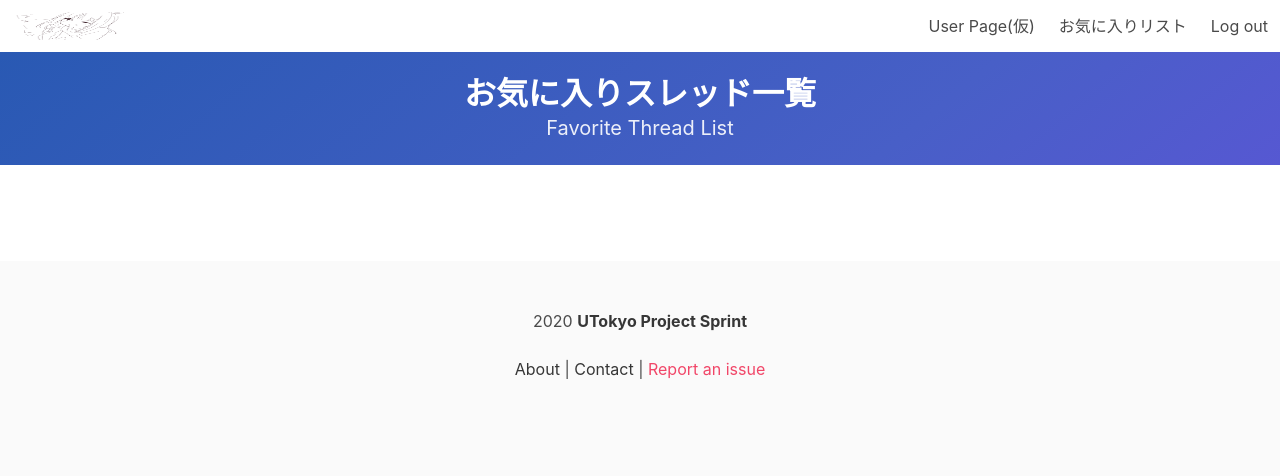
After one commit to tsubuanko/UTAB, a Django app: page /user/1/favorite_thread/ in a window 1280 px wide. The commit adds this page. Shown: the top 476 px of the page. Run offline with Django 3.2, Linux system fonts and the light colour scheme; the visitor is signed in with stand-in values (Sample User, id 1); data that the repository does not hold is empty; some libraries are stand-ins or nearby versions.

Commit message:
お気に入り機能

```diff
--- a/cms/admin.py
+++ b/cms/admin.py
@@ -66,7 +66,7 @@ class UserAdmin(BaseUserAdmin):
     list_filter = ('is_staff',)
     fieldsets = (
         (None, {'fields': ('email', 'password')}),
-        ('Personal info', {'fields': ('username', 'last_name', 'first_name')}),
+        ('Personal info', {'fields': ('username', 'last_name', 'first_name', 'favorite_thread')}),
         ('Permissions', {'fields': ('is_staff',)}),
     )
     # add_fieldsets is not a standard ModelAdmin attribute. UserAdmin
--- a/cms/models.py
+++ b/cms/models.py
@@ -7,6 +7,14 @@ from django.core.mail import send_mail
 from django.db import models
 from django.utils import timezone
 from django.utils.translation import gettext_lazy as _
+
+
+class Thread(models.Model):
+    subject = models.CharField(max_length=100)
+    code = models.CharField(max_length=100, null=True)
+
+    def __str__(self):
+        return self.subject
 
 
 # User-related
@@ -80,6 +88,8 @@ class AbstractUser(AbstractBaseUser, PermissionsMixin):
 
     twitter = models.CharField(_('Twitter'), max_length=50, blank=True)
 
+    favorite_thread = models.ManyToManyField(Thread, blank=True)
+
     objects = UserManager()
 
     EMAIL_FIELD = 'email'
@@ -108,14 +118,6 @@ class User(AbstractUser):
         swappable = "AUTH_USER_MODEL"
 
 
-class Thread(models.Model):
-    subject = models.CharField(max_length=100)
-    code = models.CharField(max_length=100, null=True)
-
-    def __str__(self):
-        return self.subject
-
-
 class Post(models.Model):
     thread = models.ForeignKey(Thread, on_delete=models.CASCADE, null=True, related_name='threads')
     message = models.TextField(max_length=3000)
--- a/cms/templates/cms/base.html
+++ b/cms/templates/cms/base.html
@@ -29,6 +29,7 @@
                 <div class="navbar-end">
                     {% if user.is_authenticated %}
                     <a class="navbar-item " href="{% url 'cms:user_detail' user.pk %}">User Page(仮)</a>
+                    <a class="navbar-item " href="{% url 'cms:favorite_thread' user.pk %}">お気に入りリスト</a>
                     <a class="navbar-item" href="{% url 'cms:logout' %}">Log out</a>
                     {% else %}
                     <a class="navbar-item is-grey" href="#">About</a>
--- /dev/null
+++ b/cms/templates/cms/favorite_thread.html
@@ -0,0 +1,31 @@
+{% extends 'cms/base.html' %}
+
+{% block title %}お気に入りスレッド一覧 | {% endblock %}
+
+{% block hero %}
+<section class="hero is-small is-link is-bold">
+    <div class="hero-body">
+        <div class="container has-text-centered">
+            <h1 class="title">お気に入りスレッド一覧</h1>
+            <h2 class="subtitle">Favorite Thread List</h2>
+        </div>
+    </div>
+</section>
+{% endblock %}
+
+{% block content %}
+<section class="section">
+    <div class="container">
+        <div class="tile is-ancestor">
+            <div class="tile is-12 is-vertical is-parent">
+                {% for thread in thread_list %}
+                <div class="tile is-child box">
+                    <a class="title is-4" href="{% url 'cms:post' pk=thread.pk %}">{{ thread }}</a>
+                    <p>Lorem ipsum dolor sit</p>
+                </div>
+                {% endfor %}
+            </div>
+        </div>
+    </div>
+</section>
+{% endblock %}
--- a/cms/templates/cms/post.html
+++ b/cms/templates/cms/post.html
@@ -8,6 +8,12 @@
         <div class="container has-text-centered">
             <h1 class="title">{{ thread }}</h1>
             <h2 class="subtitle">{{ thread.code }}</h2>
+            {{favorite_flag}}
+            {% if favorite_flag %}
+                <a class="button is-info navbar-item" href="{% url 'cms:remove_favorite' thread.id %}"><strong>お気に入り解除</strong></a>
+            {% else %}
+                <a class="button is-info navbar-item" href="{% url 'cms:add_favorite' thread.id %}"><strong>お気に入り登録</strong></a>
+            {% endif %}
         </div>
     </div>
 </section>
--- a/cms/urls.py
+++ b/cms/urls.py
@@ -18,4 +18,7 @@ urlpatterns = [
     path('thread/', views.ThreadListView.as_view(), name='thread'),
     path('thread/<int:pk>/', views.post_list, name='post'),
     path('thread/add/', views.add_thread, name='thread_add'),
+    path('user/<int:pk>/favorite_thread/', views.favorite_thread, name='favorite_thread'),
+    path('thread/<int:pk>/add_favorite/', views.add_favorite, name='add_favorite'),
+    path('thread/<int:pk>/remove_favorite/', views.remove_favorite, name='remove_favorite'),
 ]
--- a/cms/views.py
+++ b/cms/views.py
@@ -124,18 +124,21 @@ def post_list(request, pk):
     per_page = 10
 
     thread = get_object_or_404(Thread,pk=pk)
-    post_list= Post.objects.filter(thread=thread)
-    post_list=post_list[::-1]
+    post_list = Post.objects.filter(thread=thread)
+    post_list = post_list[::-1]
     form = PostForm(request.POST or None)
+    user = request.user
+    favorite_list = user.favorite_thread.all()
+    favorite_flag = True if thread in favorite_list else False
 
     if form.is_valid():
         post = form.save(commit=False)
         post.thread = thread
-        post.created_by = request.user
+        post.created_by = user
         post.save()
         return redirect('cms:post', pk=thread.pk)
 
-    context = {'form': form, 'post_list': post_list, 'thread': thread}
+    context = {'form': form, 'post_list': post_list, 'thread': thread, 'favorite_flag': favorite_flag}
     return render(request, 'cms/post.html', context)
 
 
@@ -149,3 +152,26 @@ def add_thread(request):
 
     context = {'form': form,}
     return render(request, 'cms/thread_add.html', context)
+
+
+def favorite_thread(request, pk):
+    user = request.user
+    thread_list = user.favorite_thread.all()
+    context = {'thread_list': thread_list, 'user': user}
+    return render(request, 'cms/favorite_thread.html', context)
+
+
+def add_favorite(request, pk):
+    thread = get_object_or_404(Thread, pk=pk)
+    user = request.user
+    user.favorite_thread.add(thread)
+    user.save()
+    return redirect('cms:post', pk=thread.pk)
+
+
+def remove_favorite(request, pk):
+    thread = get_object_or_404(Thread, pk=pk)
+    user = request.user
+    user.favorite_thread.remove(thread)
+    user.save()
+    return redirect('cms:post', pk=thread.pk)
```
Also changed, not shown: cms/migrations/0007_user_favorite_thread.py (added).
